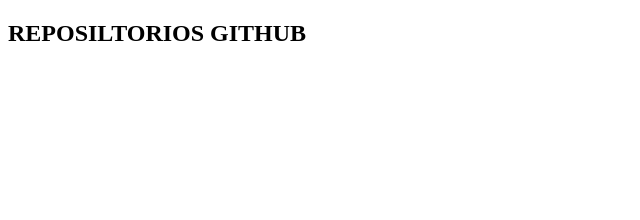
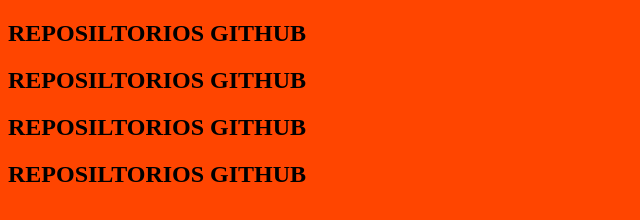
Before and after one commit to KrevsX/Repositorio, a plain HTML site: page index.html in a window 1280 px wide. Shown: the whole page, without its empty margins (0-640 px from the left). Drawn offline with Linux system fonts and the light colour scheme; files that its build step writes are made by us from their sources.

Commit message:
cambios desde la rama kevin

```diff
--- a/index.html
+++ b/index.html
@@ -4,8 +4,12 @@
     <meta charset="UTF-8">
     <meta name="viewport" content="width=device-width, initial-scale=1.0">
     <title>Document</title>
+    <link rel="stylesheet" href="css/style.css">
 </head>
 <body>
     <h2>REPOSILTORIOS GITHUB</h2>
+    <h2>REPOSILTORIOS GITHUB</h2>
+    <h2>REPOSILTORIOS GITHUB</h2>
+    <h2>REPOSILTORIOS GITHUB</h2>
 </body>
 </html>
--- /dev/null
+++ b/style.css
@@ -0,0 +1,3 @@
+body{
+    background-color: orangered;
+}
```
